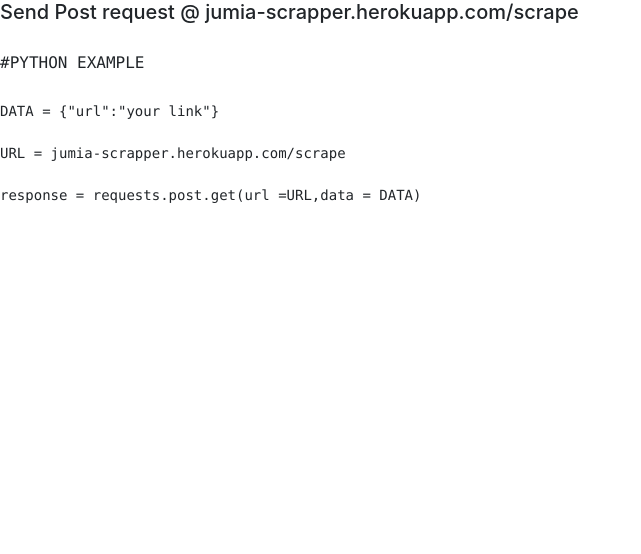
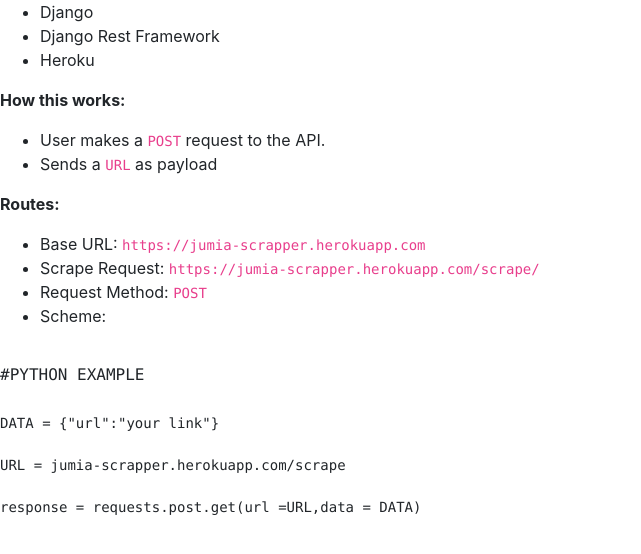
Before and after one commit to derhnyel/jumiascrapper, a Django app: page / in a window 1280 px wide. Shown: the top 554 px of the page, without its empty margins (0-641 px from the left). Run offline with Django 3.2, Linux system fonts and the light colour scheme; some libraries are stand-ins or nearby versions.

Commit message:
Update index.html

```diff
--- a/product/templates/product/index.html
+++ b/product/templates/product/index.html
@@ -8,7 +8,34 @@
     <title> </title>
     <link rel="stylesheet" href="https://cdnjs.cloudflare.com/ajax/libs/twitter-bootstrap/4.3.1/css/bootstrap.min.css" />
 </head>
-<h5>Send Post request @ jumia-scrapper.herokuapp.com/scrape</h5>
+<ul>
+    <li>Django</li>
+
+    <li>Django Rest Framework</li>
+
+    <li>Heroku</li>
+</ul>
+
+<p><strong>How this works:</strong></p>
+
+<ul>
+    <li>User makes a <code>POST</code> request to the API.</li>
+
+    <li>Sends a <code>URL</code> as payload</li>
+
+</ul>
+
+<p><strong>Routes:</strong></p>
+
+<ul>
+    <li>Base URL: <code>https://jumia-scrapper.herokuapp.com</code></li>
+
+    <li>Scrape Request: <code>https://jumia-scrapper.herokuapp.com/scrape/</code></li>
+
+    <li>Request Method: <code>POST</code></li>
+
+    <li>Scheme:</li>
+</ul>
 
 <pre><code class="json language-json">
 <h6>#PYTHON EXAMPLE</h6>
```
